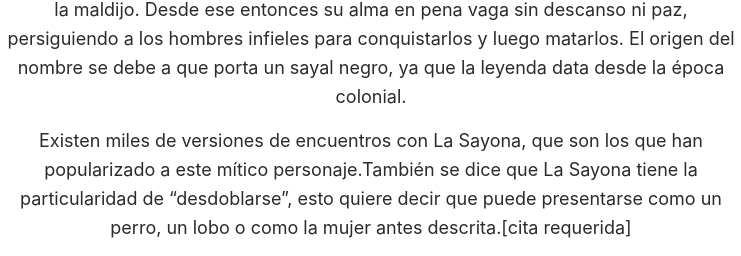
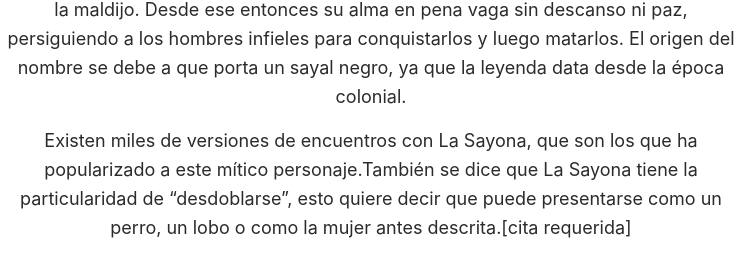
Before and after one commit to stivensvillamarin19/leyenda-de-venezuela, a website with bundled scripts: page startbootstrap-grayscale-4-dev/index.html in a window 1280 px wide. Shown: the part 2580-2836 px from the top of the page, 269-1010 px from the left. Built offline with nearby package versions, Linux system fonts and the light colour scheme.

Commit message:
Update index.html

```diff
--- a/startbootstrap-grayscale-4-dev/index.html
+++ b/startbootstrap-grayscale-4-dev/index.html
@@ -110,7 +110,7 @@
 <blockquote style="" class="citado">
 <p>"<b>Leyenda de la Sayona:</b>La leyenda original de La Sayona narra básicamente la historia de una mujer muy celosa llamada Casilda, que mató a su esposo y a su madre, pensando que estos tenían un romance. Su madre, en la agonía de la muerte, la maldijo. Desde ese entonces su alma en pena vaga sin descanso ni paz, persiguiendo a los hombres infieles para conquistarlos y luego matarlos. El origen del nombre se debe a que porta un sayal negro, ya que la leyenda data desde la época colonial.</p>
 
-<p>Existen miles de versiones de encuentros con La Sayona, que son los que han popularizado a este mítico personaje.También se dice que La Sayona tiene la particularidad de “desdoblarse”, esto quiere decir que puede presentarse como un perro, un lobo o como la mujer antes descrita.[cita requerida]
+<p>Existen miles de versiones de encuentros con La Sayona, que son los que ha popularizado a este mítico personaje.También se dice que La Sayona tiene la particularidad de “desdoblarse”, esto quiere decir que puede presentarse como un perro, un lobo o como la mujer antes descrita.[cita requerida]
 
 <p>Pero todas las versiones concuerdan en que es una hermosa mujer de largos cabellos negros (aunque no mantiene esta apariencia, ya que una vez acorralada muestra su verdadera forma a la víctima), que persigue a los hombres mujeriegos. Siempre se suele terminar esta narración con advertencias como: "Por lo tanto, es mejor que aquellos hombres que disfrutan engañando a su pareja, se lo piensen bien antes que se le aparezca La Sayona".</p>
 
```
